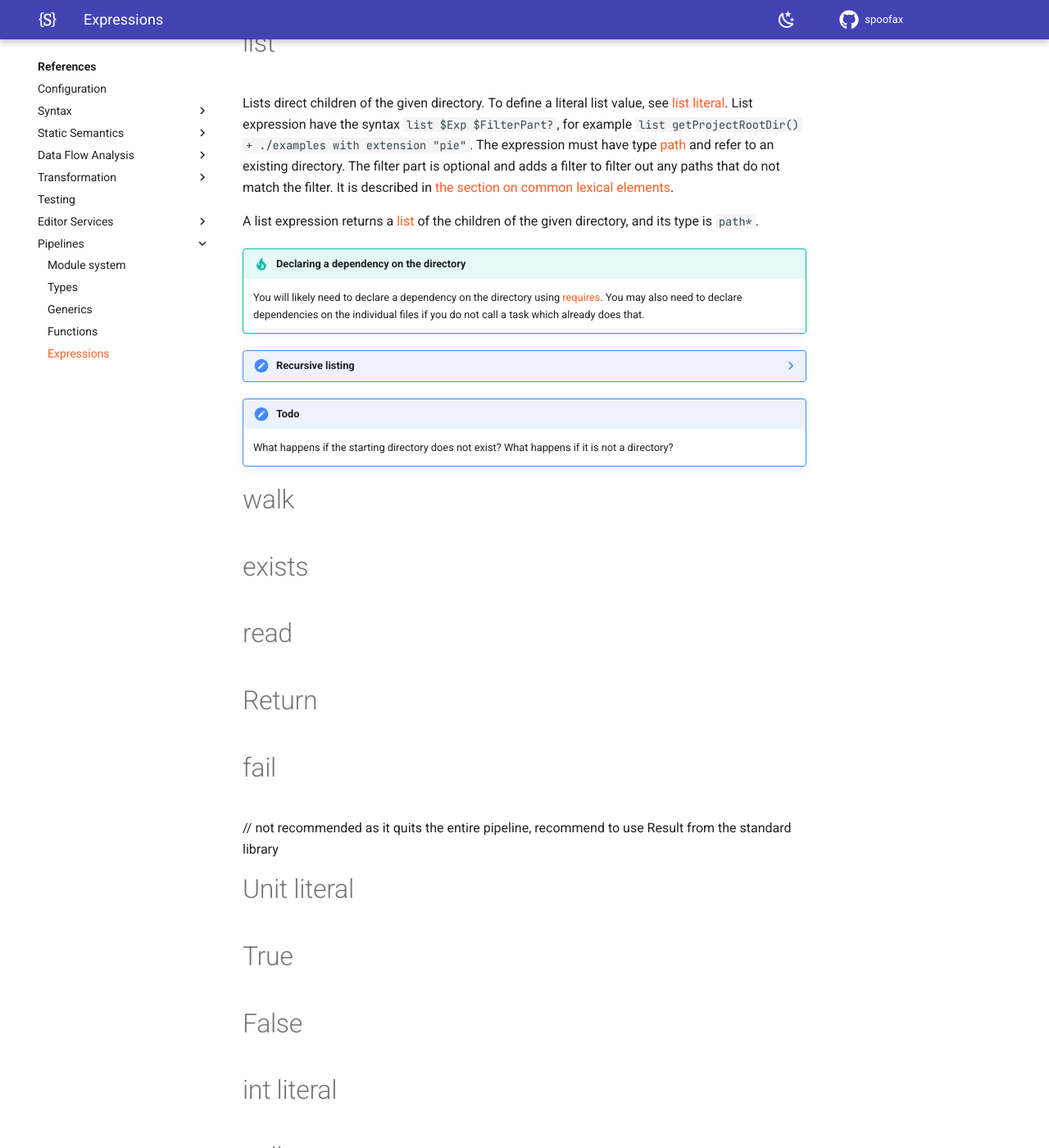
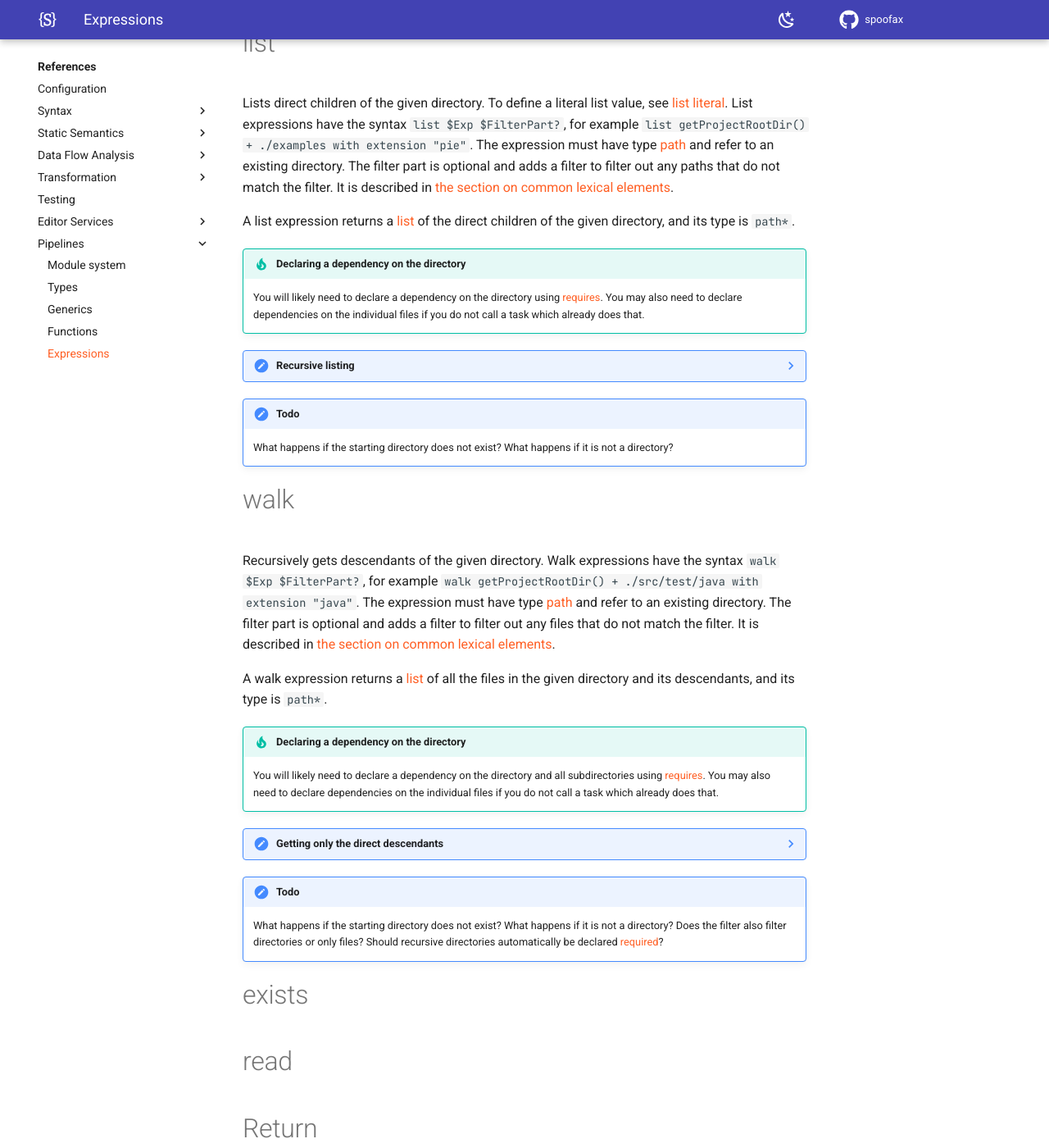
Before and after one commit to pdmosses/metaborg.github.io, an MkDocs documentation site: the page built from docs/references/pipelines/expressions.md, in a window 1280 px wide and 1400 px high, scrolled down 7947 px. Shown: the whole window at 82% size. Built offline with MkDocs 1.6.1 and Material for MkDocs 9.7.7, drawn with Linux system fonts in a browser that asks for light colours; comment, search, counter and statistics services are not loaded.

Commit message:
Document PIE walk expression

```diff
--- a/docs/references/pipelines/expressions.md
+++ b/docs/references/pipelines/expressions.md
@@ -435,12 +435,12 @@
 
 Lists direct children of the given directory.
 To define a literal list value, see [list literal](#list-literal).
-List expression have the syntax `list $Exp $FilterPart?`, for example `list getProjectRootDir() + ./examples with extension "pie"`.
+List expressions have the syntax `list $Exp $FilterPart?`, for example `list getProjectRootDir() + ./examples with extension "pie"`.
 The expression must have type [path](../types#path) and refer to an existing directory.
 The filter part is optional and adds a filter to filter out any paths that do not match the filter.
 It is described in [the section on common lexical elements](#filter-and-filterpart).
 
-A list expression returns a [list](../types#list) of the children of the given directory, and its type is `path*`.
+A list expression returns a [list](../types#list) of the direct children of the given directory, and its type is `path*`.
 
 !!! tip "Declaring a dependency on the directory"
     You will likely need to declare a dependency on the directory using [requires](#requires).
@@ -456,6 +456,29 @@
 
 
 # walk
+
+Recursively gets descendants of the given directory.
+Walk expressions have the syntax `walk $Exp $FilterPart?`, for example `walk getProjectRootDir() + ./src/test/java with extension "java"`.
+The expression must have type [path](../types#path) and refer to an existing directory.
+The filter part is optional and adds a filter to filter out any files that do not match the filter.
+It is described in [the section on common lexical elements](#filter-and-filterpart).
+
+A walk expression returns a [list](../types#list) of all the files in the given directory and its descendants, and its type is `path*`.
+
+!!! tip "Declaring a dependency on the directory"
+    You will likely need to declare a dependency on the directory and all subdirectories using [requires](#requires).
+    You may also need to declare dependencies on the individual files if you do not call a task which already does that.
+
+??? note "Getting only the direct descendants"
+    Walk recursively gets all files in the given directory.
+    To only get direct and directories in a given directory, use [list](#list).
+
+!!! todo
+    What happens if the starting directory does not exist?
+    What happens if it is not a directory?
+    Does the filter also filter directories or only files?
+    Should recursive directories automatically be declared [required](#require)?
+
 
 # exists
 # read
```
